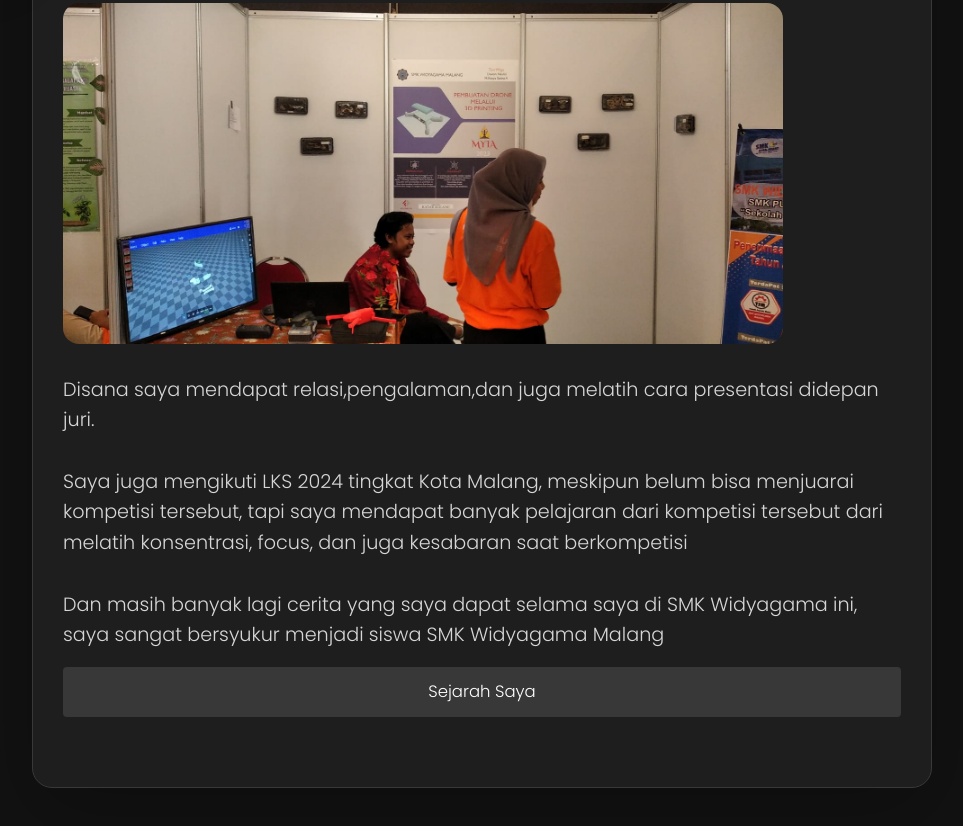
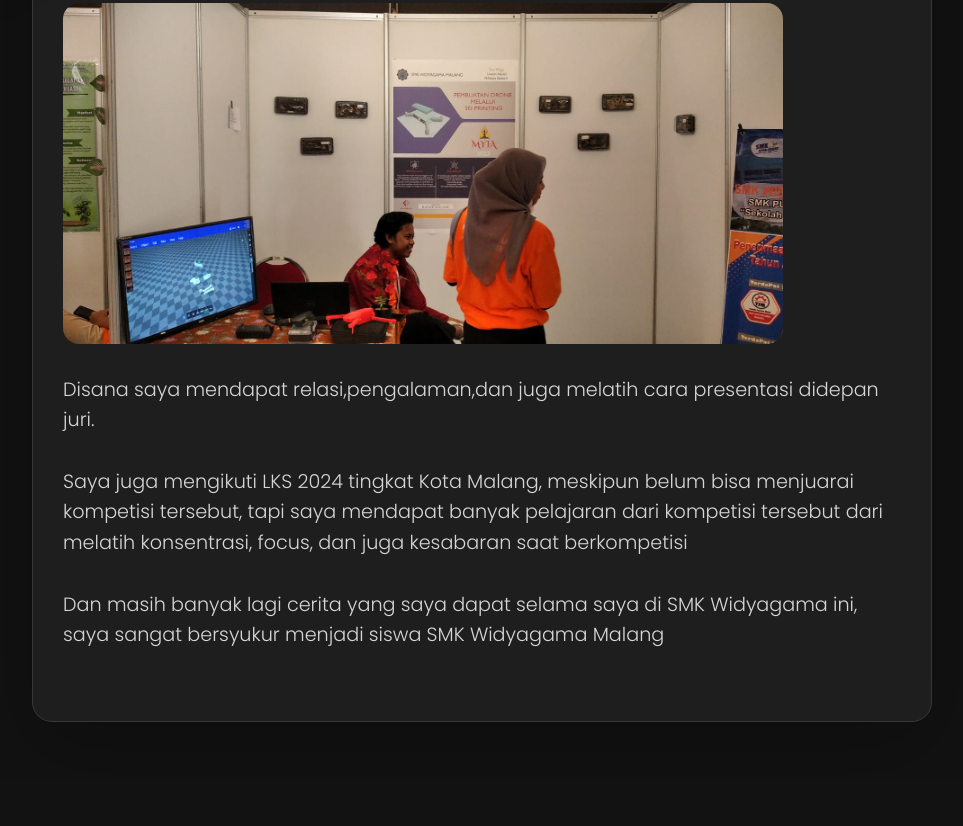
Before and after one commit to mkesyasakha/Project-Abu-Bakar, a website: page digibook.html in a window 1280 px wide. Shown: the part 698-1524 px from the top of the page, without its empty margins (308-1271 px from the left). After the commit the page ends 1480 px from the top, so only its background shows below. Drawn offline with nearby package versions, Linux system fonts and the light colour scheme.

Commit message:
Delete Button Sejarah

```diff
--- a/digibook.html
+++ b/digibook.html
@@ -169,7 +169,7 @@
                         Dan masih banyak lagi cerita yang saya dapat selama saya di SMK Widyagama ini, saya sangat
                         bersyukur menjadi siswa SMK Widyagama Malang
                     </p>
-                    <a href="digibook.html" style="padding: 12px 24px;
+                    <!-- <a href="digibook.html" style="padding: 12px 24px;
                     background-color: hsl(0, 0%, 22%);
                     color: #fff;
                     border: none;
@@ -179,7 +179,7 @@
                     transition: background-color 0.3s ease;
                     margin-top: 1rem;
                     text-align: center;
-                    ">Sejarah Saya</a>
+                    ">Sejarah Saya</a> -->
 
                 </section>
 
```
